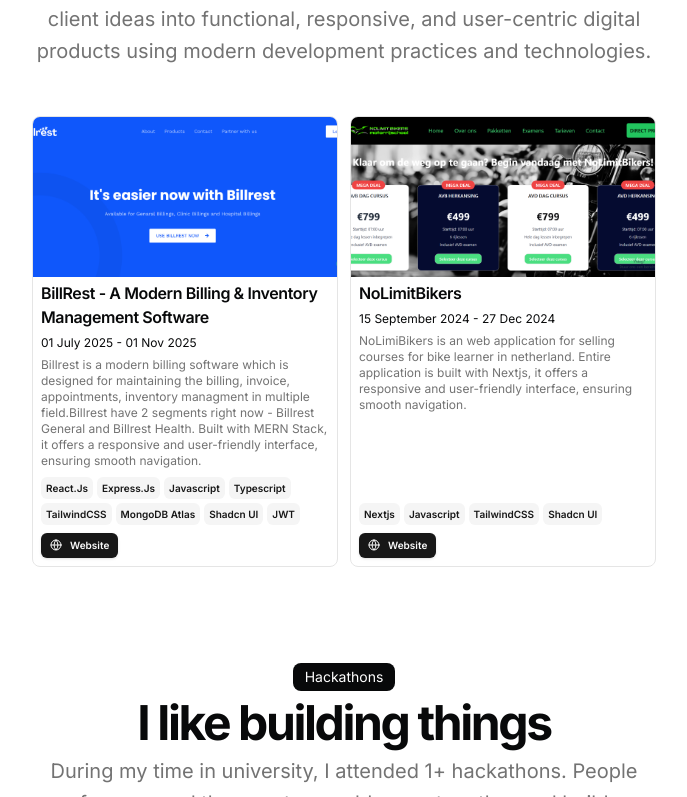
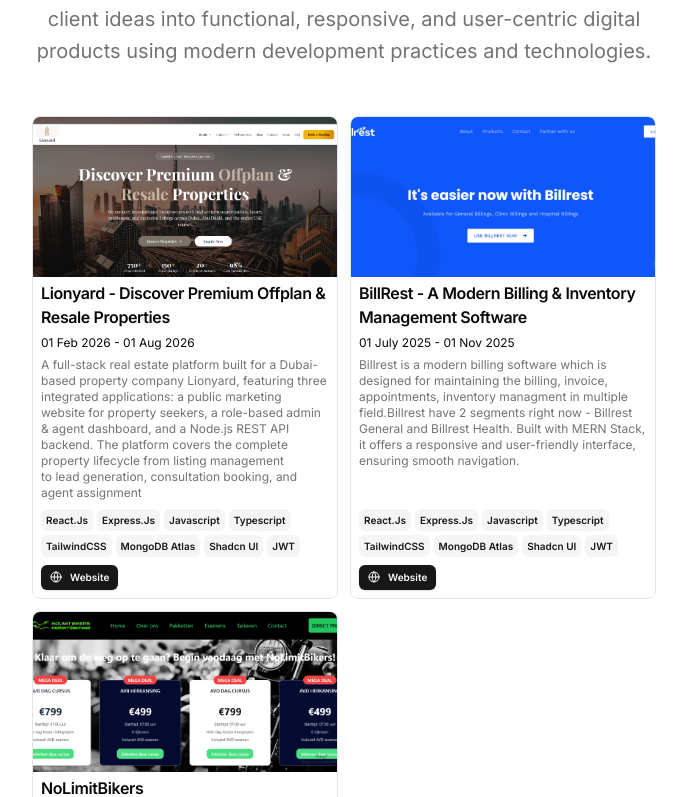
Before and after one commit to Codngwthubaid/Portfolio, a Next.js app: page / in a window 1280 px wide. Shown: the part 4063-4860 px from the top of the page, without its empty margins (296-983 px from the left). Built offline with nearby package versions, Linux system fonts and the light colour scheme.

Commit message:
add lionyard project into freelance section

```diff
--- a/src/data/resume.tsx
+++ b/src/data/resume.tsx
@@ -362,6 +362,32 @@ export const DATA = {
   ],
   freelanceProjects: [
     {
+      title: "Lionyard - Discover Premium Offplan & Resale Properties",
+      href: "https://lionyard.ae/",
+      dates: "01 Feb 2026 - 01 Aug 2026",
+      active: true,
+      description:
+        "A full-stack real estate platform built for a Dubai-based property company Lionyard, featuring three integrated applications: a public marketing website for property seekers, a role-based admin & agent dashboard, and a Node.js REST API backend. The platform covers the complete property lifecycle from listing management to lead generation, consultation booking, and agent assignment",
+      technologies: [
+        "React.Js",
+        "Express.Js",
+        "Javascript",
+        "Typescript",
+        "TailwindCSS",
+        "MongoDB Atlas",
+        "Shadcn UI",
+        "JWT",
+      ],
+      links: [
+        {
+          type: "Website",
+          href: "https://lionyard.ae/",
+          icon: <Icons.globe className="size-3" />,
+        },
+      ],
+      image: "/lionyard.png",
+    },
+    {
       title: "BillRest - A Modern Billing & Inventory Management Software",
       href: "https://billrest.com/",
       dates: "01 July 2025 - 01 Nov 2025",
```
Also changed, not shown: public/lionyard.png (added).
